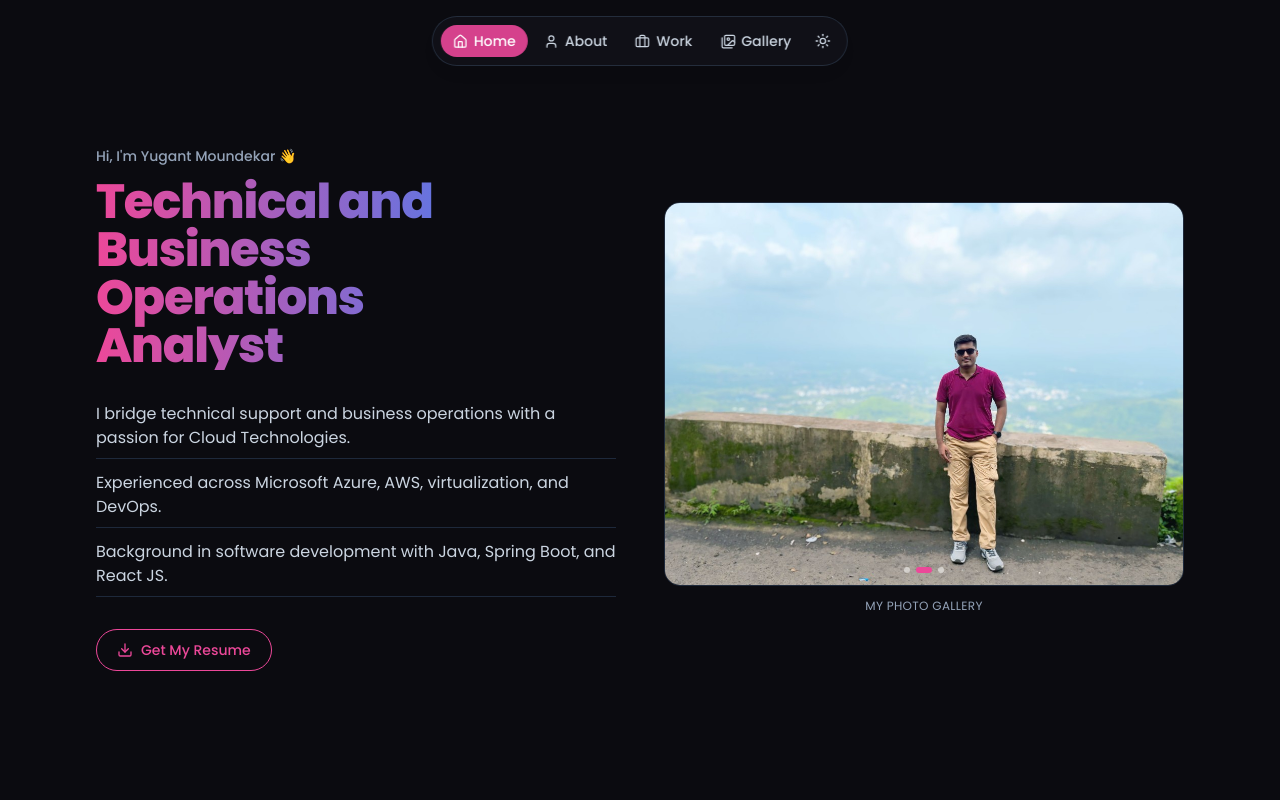
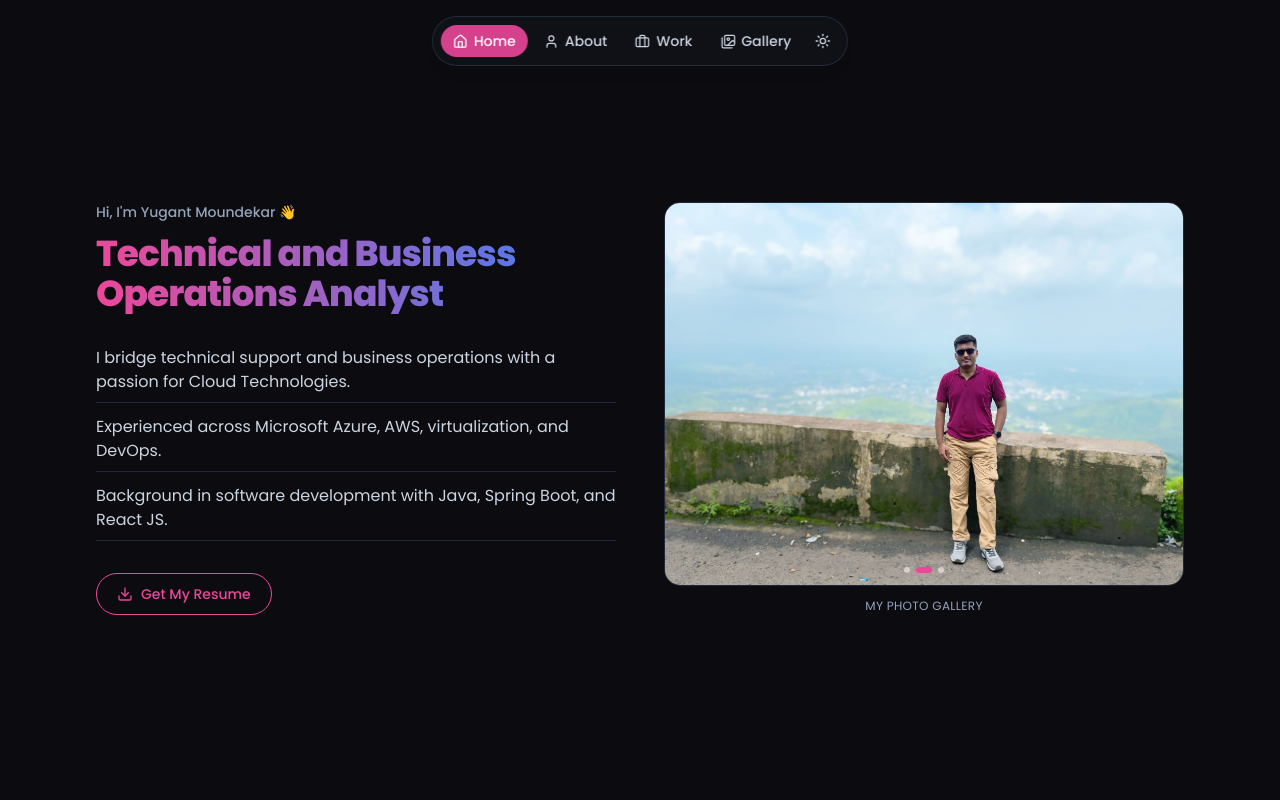
Before and after one commit to YugantMoundekar/portfolio-website, a React (Vite) app in the folder portfolio/: page / in a window 1280 px wide. Shown: the top 800 px of the page. Built offline with nearby package versions, Linux system fonts and the light colour scheme.

Commit message:
Fix hero heading wrapping with smaller font, wider container, and text-wrap balance

```diff
--- a/portfolio/src/pages/Home.jsx
+++ b/portfolio/src/pages/Home.jsx
@@ -16,7 +16,7 @@ export default function Home() {
           <p className="text-sm font-medium text-slate-500 dark:text-slate-400 mb-3">
             Hi, I'm {profile.name} 👋
           </p>
-          <h1 className="text-3xl sm:text-4xl md:text-5xl font-extrabold leading-[1.15] tracking-tight bg-gradient-to-r from-accent-pink to-accent-blue bg-clip-text text-transparent max-w-md">
+          <h1 className="text-2xl sm:text-3xl md:text-4xl font-extrabold leading-[1.25] tracking-tight bg-gradient-to-r from-accent-pink to-accent-blue bg-clip-text text-transparent max-w-lg [text-wrap:balance]">
             {profile.designation}
           </h1>
 
```
